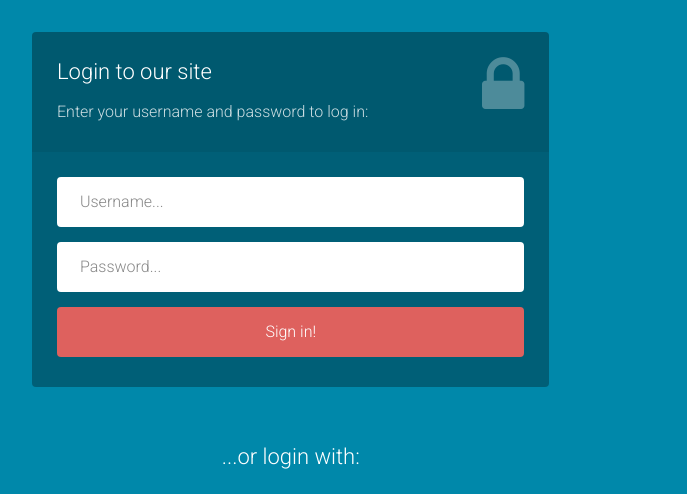
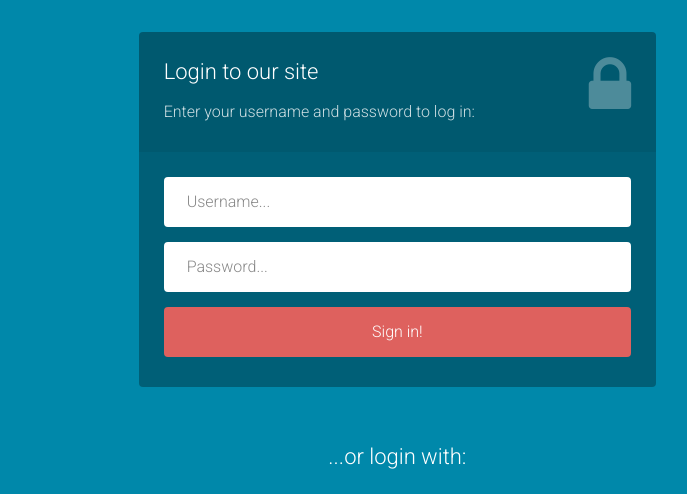
Before and after one commit to richardraviis/contactlist, a website: page app/index.html in a window 1280 px wide. Shown: the part 143-637 px from the top of the page, without its empty margins (273-960 px from the left). Drawn offline with nearby package versions, Linux system fonts and the light colour scheme; some packages are replaced by stand-ins of ours; files that its build step writes are made by us from their sources; no server answers; files whose address does not match are found by name.

Commit message:
Update index.html

```diff
--- a/app/index.html
+++ b/app/index.html
@@ -18,7 +18,7 @@
     <link rel="stylesheet" href="styles/main.css">
     <!-- endbuild -->
   </head>
-  <body ng-controller="appCtrl" class="col-md-10" style="background-color:#0088AA">
+  <body ng-controller="appCtrl"  style="background-color:#0088AA">
     <!--[if lt IE 10]>
       <p class="browsehappy">You are using an <strong>outdated</strong> browser. Please <a href="http://browsehappy.com/">upgrade your browser</a> to improve your experience.</p>
     <![endif]-->
```
